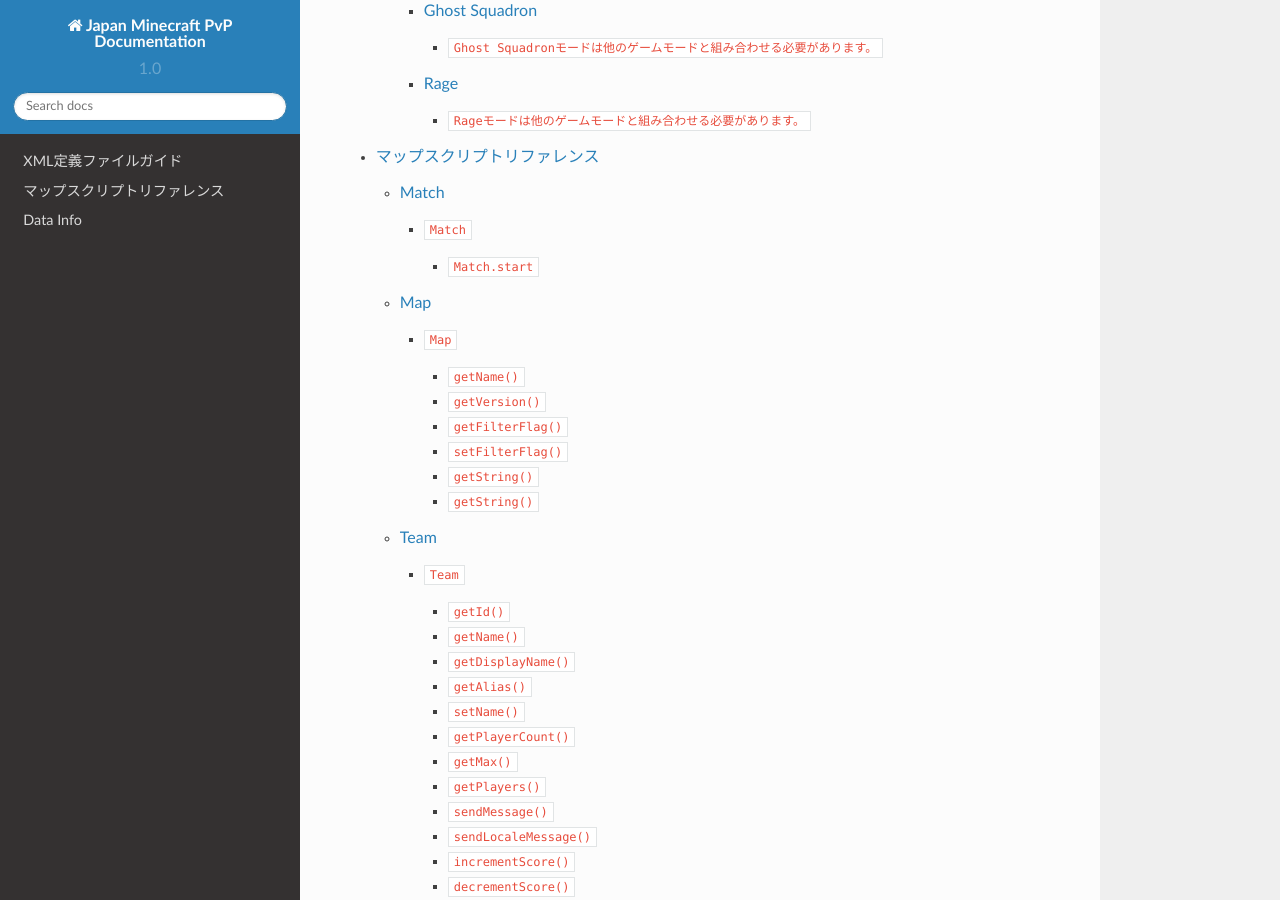
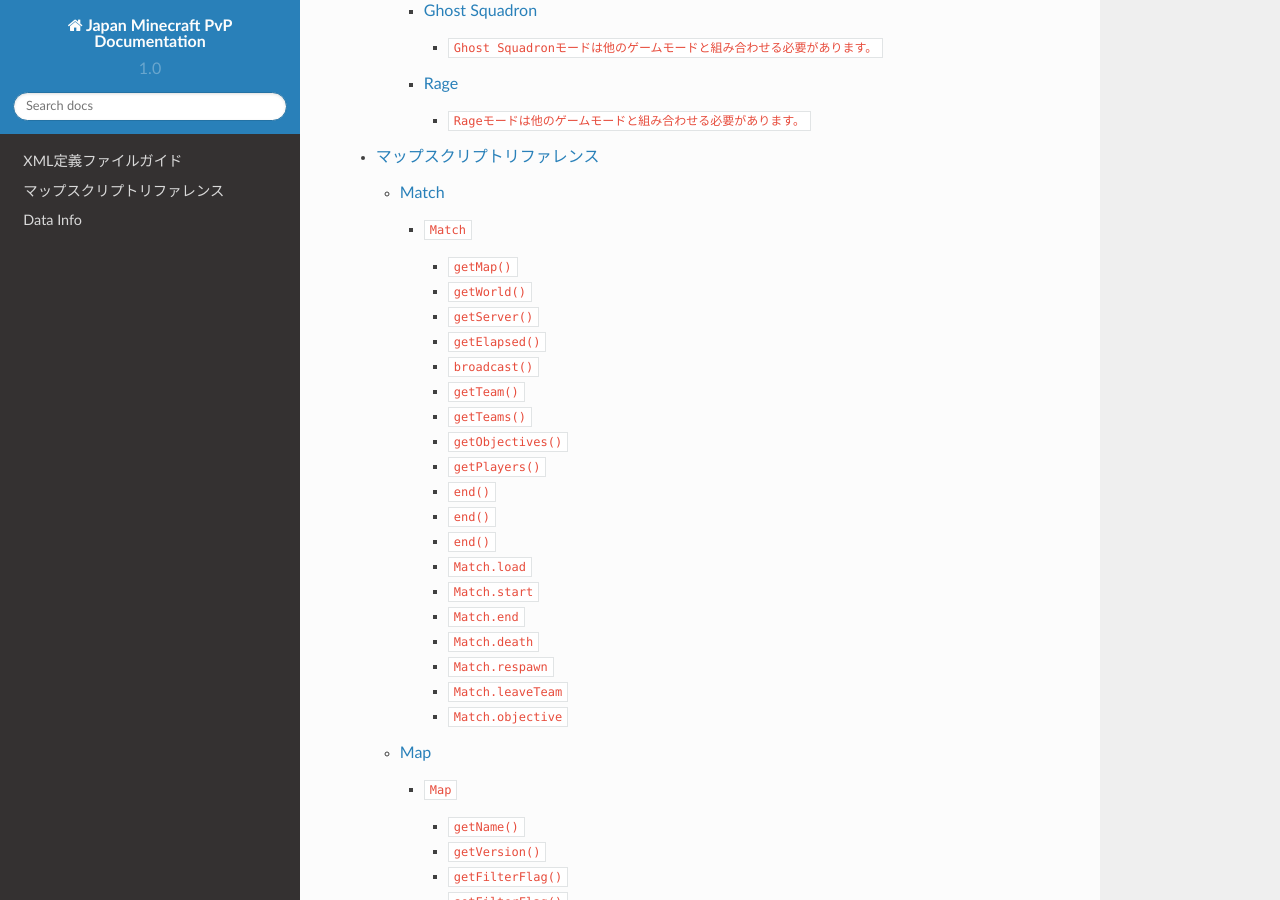
Before and after one commit to MinecraftJP/pvp-docs, a Sphinx documentation site: the page built from docs/contents.rst, in a window 1280 px wide and 900 px high, scrolled down 931 px. Built offline with Sphinx 7.4.7 and the Read the Docs theme 2.0.0, drawn with Linux system fonts in a browser that asks for light colours; pages that are not in the unit, such as notebooks, are missing from menus; some of the changed lines change nothing that is shown.

Commit message:
Matchオブジェクトページを更新

```diff
--- a/docs/script/match.rst
+++ b/docs/script/match.rst
@@ -1,22 +1,250 @@
 
 Match
 #############
+
+Matchオブジェクトはデフォルト状態でグローバルスコープに `match` として定義されています。
+
+Matchオブジェクトは :doc:`EventEmitter </script/eventemitter>` オブジェクトを継承しています。
 
 .. js:class:: Match()
 
    **メソッド**
 
+   .. function:: getMap()
+
+      :doc:`Map </script/map>` オブジェクトを取得します。
+
+      :returns: :doc:`Map </script/map>`
+
+   .. function:: getWorld()
+
+      :doc:`World </script/world>` オブジェクトを取得します。
+
+      :returns: :doc:`World </script/world>`
+
+   .. function:: getServer()
+
+      サーバ名を取得します。
+
+      :returns: String
+
+      *例*
+
+      .. code-block:: javascript
+
+         match.broadcast('このサーバは' + match.getServer() + 'です。');
+
+   .. function:: getElapsed()
+
+      経過時間をミリ秒で取得します。
+
+      :returns: Number
+
+   .. function:: broadcast(message)
+
+      サーバ内のプレイヤーにメッセージを送信します。
+
+      :param String message: メッセージ
+
+      :returns: void
+
+      *例*
+
+      .. code-block:: javascript
+
+         match.broadcast('&6全員に表示されるメッセージです。');
+
+   .. function:: getTeam(id)
+
+      指定IDのチームを取得します。
+
+      :param String id: チームID
+
+      :returns: :doc:`Team </script/team>`
+
+      *例*
+
+      .. code-block:: javascript
+
+         var redTeam = match.getTeam('red-team');
+         match.end(redTeam);
+
+   .. function:: getTeams()
+
+      チームを取得します。
+
+      :returns: Array[ :doc:`Map </script/map>` ]
+
+      *例*
+
+      .. code-block::
+
+         var teams = match.getTeams();
+         for (var i = 0; i < teams.length; i++) {
+             var team = teams[i];
+             match.broadcast(team.getName() + ' ' + team.getPlayerCount() + '/' + team.getMax());
+         }
+
+   .. function:: getObjectives()
+
+      オブジェクティブを取得します。
+
+      :returns: Array[ :doc:`Objective </script/objective>` ]
+
+   .. function:: getPlayers()
+
+      プレイヤーを取得します。
+
+      :returns: Array[ :doc:`Player </script/player>` ]
+
+      *例*
+
+      .. code-block:: javascript
+
+         match.broadcast('デスマッチタイム！');
+         var players = match.getPlayers();
+         for (var i = 0; i < players.length; i++) {
+             players[i].teleport(0, 60, 0);
+         }
+
+   .. function:: end(team)
+
+      特定のチームを勝者としてゲームを終了させます。チーム戦時のみ使用可能です。
+
+      :param Team team: :doc:`Team </script/team>`
+
+      :returns: void
+
+   .. function:: end(player)
+
+      特定のプレイヤーを勝者としてゲームを終了させます。個人戦時のみ使用可能です。
+
+      :param Player player: :doc:`Player </script/player>`
+
+      :returns: void
+
+   .. function:: end()
+
+      引き分けでゲームを終了させます。
+
+      :returns: void
 
    **イベント**
+
+   .. js:data:: load
+
+      マップのロード時
+
+      *例*
+
+      .. code-block:: javascript
+
+         match.on('load', function() {
+             match.broadcast('Match loaded.');
+         });
 
    .. js:data:: start
 
       ゲーム開始時
 
-      例
+      *例*
 
       .. code-block:: javascript
 
          match.on('start', function() {
              match.broadcast('ゲーム開始！');
          });
+
+   .. js:data:: end
+
+      ゲーム終了時
+
+      *例*
+
+      .. code-block:: javascript
+
+         match.on('end', function() {
+             match.broadcast('ゲーム終了！お疲れ様でした。');
+         });
+
+   .. js:data:: death
+
+      プレイヤーの死亡時
+
+      *イベントオブジェクト*
+
+      .. csv-table::
+         :header: メソッド, 戻り値, 説明
+
+         getVictim(), :doc:`Player </script/player>`, 倒されたプレイヤー
+         getKiller(), :doc:`Player </script/player>` or null, 倒したプレイヤー
+         getCause(), String, :doc:`DamageCause </data/damagecause>` (死因)
+         getWeapon(), String or null, 武器 (プレイヤーに倒された場合のみ)
+         getDistance(), Number, 距離 (弓で倒された場合のみ)
+
+      *例*
+
+      .. code-block:: javascript
+
+         match.on('death', function(event) {
+             var victim = event.getVictim();
+             var killer = event.getKiller();
+             var cause = event.getCause();
+             var weapon = event.getWeapon();
+             var distance = event.getDistance();
+
+             if (killer) {
+                 console.log(victim.getName() + "が" + killer.getName() + "に倒された！");
+             } else {
+                 console.log(victim.getName() + "が死んでしまった！");
+             }
+         });
+
+   .. js:data:: respawn
+
+      プレイヤーのリスポーン時
+
+      *イベントオブジェクト*
+
+      .. csv-table::
+         :header: メソッド, 戻り値, 説明
+
+         getPlayer(), :doc:`Player </script/player>`, リスポーンしたプレイヤー
+
+      *例*
+
+      .. code-block:: javascript
+
+         match.on('respawn', function(event) {
+             event.getPlayer().sendMessage('Respawned.');
+         });
+
+   .. js:data:: leaveTeam
+
+      プレイヤーがチームから抜けた時
+
+      *イベントオブジェクト*
+
+      .. csv-table::
+         :header: メソッド, 戻り値, 説明
+
+         getPlayer(), :doc:`Player </script/player>`, チームから抜けたプレイヤー
+
+      *例*
+
+      .. code-block:: javascript
+
+         match.on('leaveTeam', function(event) {
+            console.log(event.getPlayer().getName() + 'が' + event.getPlayer().getTeam().getName() + 'から抜けました。');
+         });
+
+   .. js:data:: objective
+
+      オブジェクティブ更新時
+
+      *イベントオブジェクト*
+
+      .. csv-table::
+         :header: メソッド, 戻り値, 説明
+
+         getObjective(), :doc:`Objective </script/objective>`, 更新されたオブジェクティブ
```
